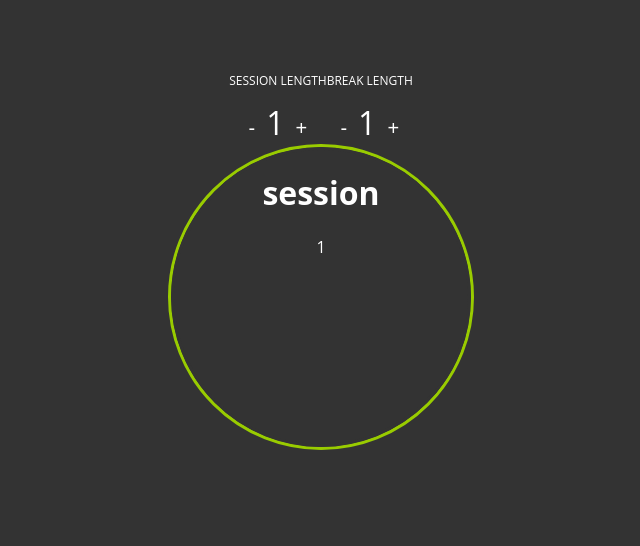
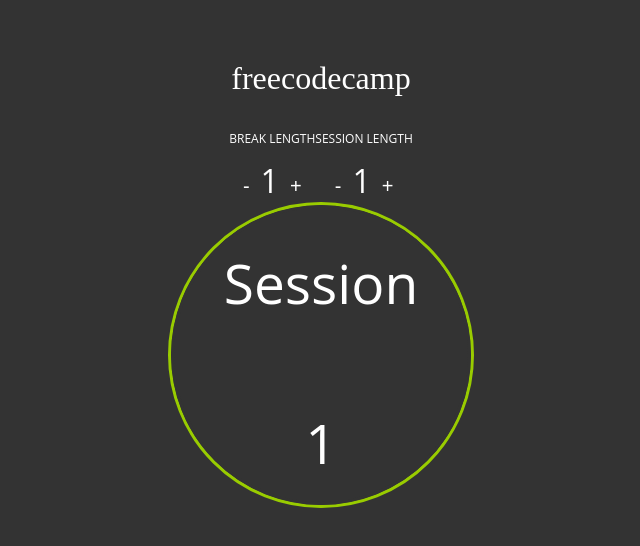
Before and after one commit to lisaZhang911/freecodecamp, a Vue app in the folder advanced_frontEnd_projects/pomodoro-clock/: page / in a window 1280 px wide. Shown: the top 546 px of the page, without its empty margins (319-959 px from the left). Built offline with nearby package versions, Linux system fonts and the light colour scheme.

Commit message:
细节优化

```diff
--- a/advanced_frontEnd_projects/pomodoro-clock/src/components/HelloWorld.vue
+++ b/advanced_frontEnd_projects/pomodoro-clock/src/components/HelloWorld.vue
@@ -1,23 +1,24 @@
 <template>
   <div class="hello">
+    <h1 class="title">freecodecamp</h1>
+    <div class="timeSelect">
+      <p>break length</p>
+      <button @click="decline(breakTime)">-</button>
+      <span v-model="breakTime">{{breakTime}}</span>
+      <button @click="increas(breakTime)">+</button>
+    </div>
     <div class="timeSelect">
       <p>session length</p>
       <button @click="decline(workTime)">-</button>
       <span v-model="workTime">{{workTime}}</span>
       <button @click="increas(workTime)">+</button>
     </div>
-    <div class="timeSelect">
-      <p>break length</p>
-      <button @click="decline(breakTime)">-</button>
-      <span v-model="breakTime">{{breakTime}}</span>
-      <button @click="increas(breakTime)">+</button>
-    </div>
     <div class="circle" @click="startTime">
       <div class="solidCircle">
-        <h1>session</h1>
+        <h1 v-if="breakT">Break</h1>
+        <h1 v-else>Session</h1>
         <span v-if="start">{{resTime}}</span>
         <span v-else>{{workTime}}</span>
-
       </div>
       <div class="inner" :style="{height:height+'%',background:breakT?'#FF4444':'#99CC00'}"></div>
     </div>
@@ -55,6 +56,7 @@ export default {
       }
       var newVal = obj-1;
       this.$set(this,'workTime',newVal)
+      this.$set(this,'originalTime',newVal)
       this.$set(this,'start',false)
     },
     increas(obj){
@@ -63,6 +65,7 @@ export default {
       }
       var newVal = obj+1;
       this.$set(this,'workTime',newVal)
+      this.$set(this,'originalTime',newVal)
       this.$set(this,'start',false)
     },
     startTime(){
@@ -129,6 +132,10 @@ export default {
 
 <!-- Add "scoped" attribute to limit CSS to this component only -->
 <style scoped>
+h1{font-weight: normal;}
+.title {
+  font-family: '微软雅黑'
+}
 .timeSelect {
   display: inline-block;
 }
@@ -168,6 +175,13 @@ export default {
   margin: auto;
   z-index: 1;
 }
+.circle .solidCircle h1{
+  font-size: 55px;
+  margin-bottom: 85px
+}
+.circle .solidCircle span{
+  font-size: 55px
+}
 .circle .inner {
   box-sizing: border-box;
   width: 100%;
```
